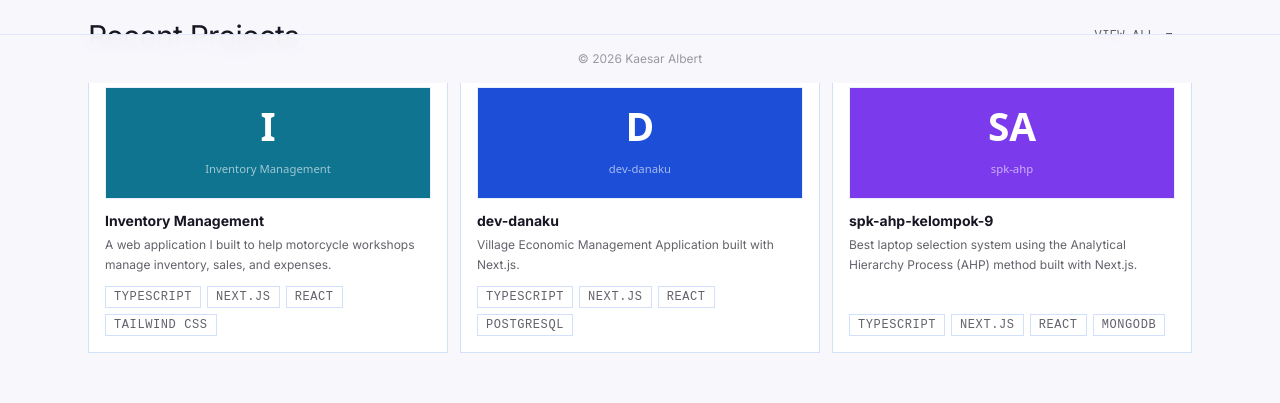
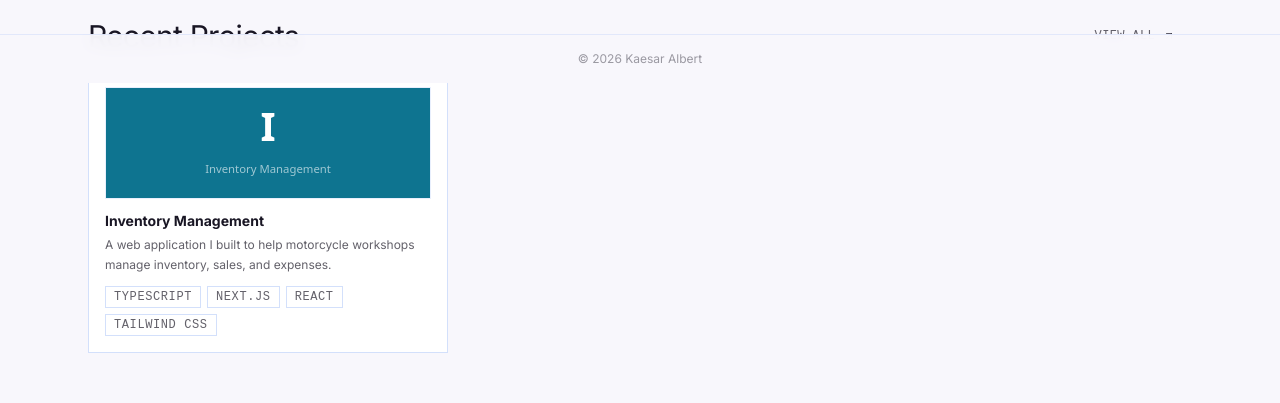
Before and after one commit to kaesr03/porto, a React (Vite) app: page / in a window 1280 px wide. Shown: the part 717-1120 px from the top of the page. Built offline with nearby package versions, Linux system fonts and the light colour scheme; no server answers.

Commit message:
delete project in data folder

```diff
--- a/src/data/projects.ts
+++ b/src/data/projects.ts
@@ -34,20 +34,20 @@ export const projects: Project[] = [
     liveUrl: 'https://dasajayamotor.vercel.app/',
     githubUrl: 'https://github.com/maulananizhar/website',
   },
-  {
-    title: 'dev-danaku',
-    description: 'Village Economic Management Application built with Next.js.',
-    stack: ['TypeScript', 'Next.js', 'React', 'PostgreSQL'],
-    thumbnail: svgThumbnail(1, 'dev-danaku', 'D'),
-    liveUrl: 'https://danaku-production.vercel.app',
-    githubUrl: 'https://github.com/maulananizhar/dev-danaku',
-  },
-  {
-    title: 'spk-ahp-kelompok-9',
-    description:
-      'Best laptop selection system using the Analytical Hierarchy Process (AHP) method built with Next.js.',
-    stack: ['TypeScript', 'Next.js', 'React', 'MongoDB'],
-    thumbnail: svgThumbnail(2, 'spk-ahp', 'SA'),
-    githubUrl: 'https://github.com/maulananizhar/spk-ahp-kelompok-9',
-  },
+  // {
+  //   title: 'dev-danaku',
+  //   description: 'Village Economic Management Application built with Next.js.',
+  //   stack: ['TypeScript', 'Next.js', 'React', 'PostgreSQL'],
+  //   thumbnail: svgThumbnail(1, 'dev-danaku', 'D'),
+  //   liveUrl: 'https://danaku-production.vercel.app',
+  //   githubUrl: 'https://github.com/maulananizhar/dev-danaku',
+  // },
+  // {
+  //   title: 'spk-ahp-kelompok-9',
+  //   description:
+  //     'Best laptop selection system using the Analytical Hierarchy Process (AHP) method built with Next.js.',
+  //   stack: ['TypeScript', 'Next.js', 'React', 'MongoDB'],
+  //   thumbnail: svgThumbnail(2, 'spk-ahp', 'SA'),
+  //   githubUrl: 'https://github.com/maulananizhar/spk-ahp-kelompok-9',
+  // },
 ];
```
